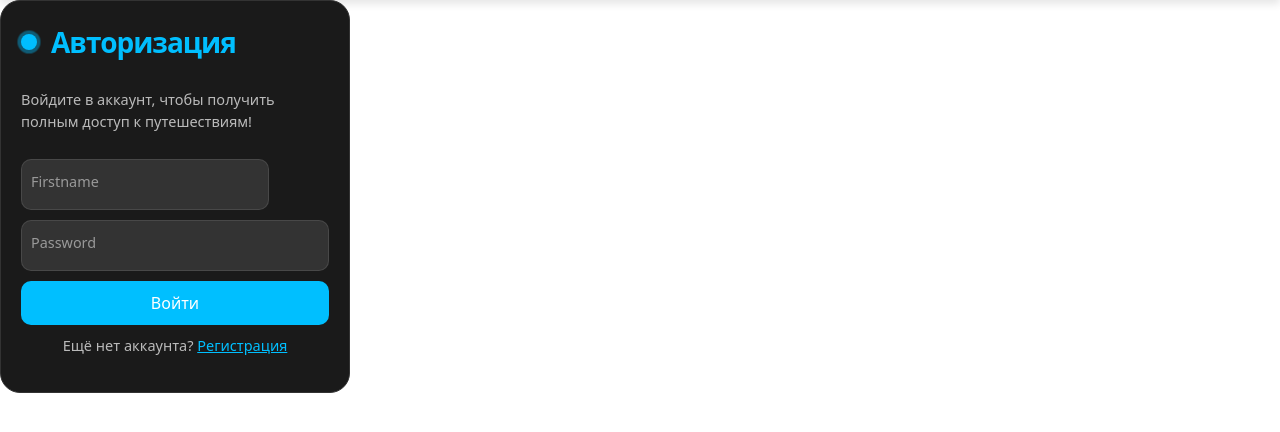
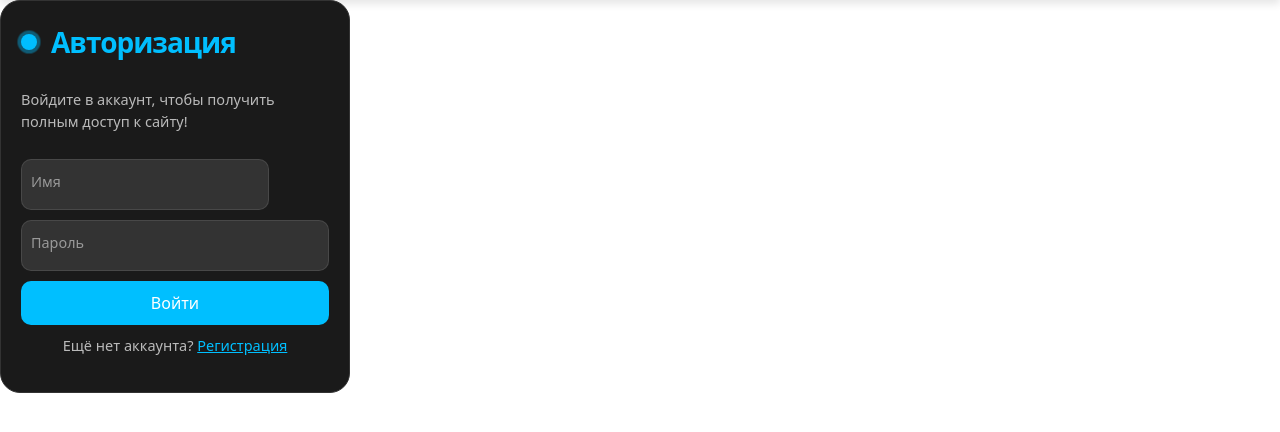
Before and after one commit to DirtSmoke44/tourfast, a Django app: page /authorization/ in a window 1280 px wide. Shown: the part 94-526 px from the top of the page. Run offline with Django 5.2, Linux system fonts and the light colour scheme; parts of the project's set-up code (start-up, migrations or seed data) failed here and were passed over.

Commit message:
обновление ветки il

```diff
--- a/tourfast/main/templates/main/authorization.html
+++ b/tourfast/main/templates/main/authorization.html
@@ -13,11 +13,11 @@
     {% csrf_token %}
 
     <p class="title">Авторизация </p>
-    <p class="message">Войдите в аккаунт, чтобы получить полным доступ к путешествиям!</p>
+    <p class="message">Войдите в аккаунт, чтобы получить полным доступ к сайту!</p>
         <div class="flex">
         <label>
             <input class="input" name="username" id="username" type="text" placeholder="" required="">
-            <span>Firstname</span>
+            <span>Имя</span>
         </label>
 
 <!--        <label>-->
@@ -33,7 +33,7 @@
     </div>
     <label>
         <input class="input" name="password" id="password" type="password" placeholder="" required="">
-        <span>Password</span>
+        <span>Пароль</span>
     </label>
     {{ form.errors }}
     <button class="submit">Войти</button>
```
Also changed, not shown: tourfast/db.sqlite3.
